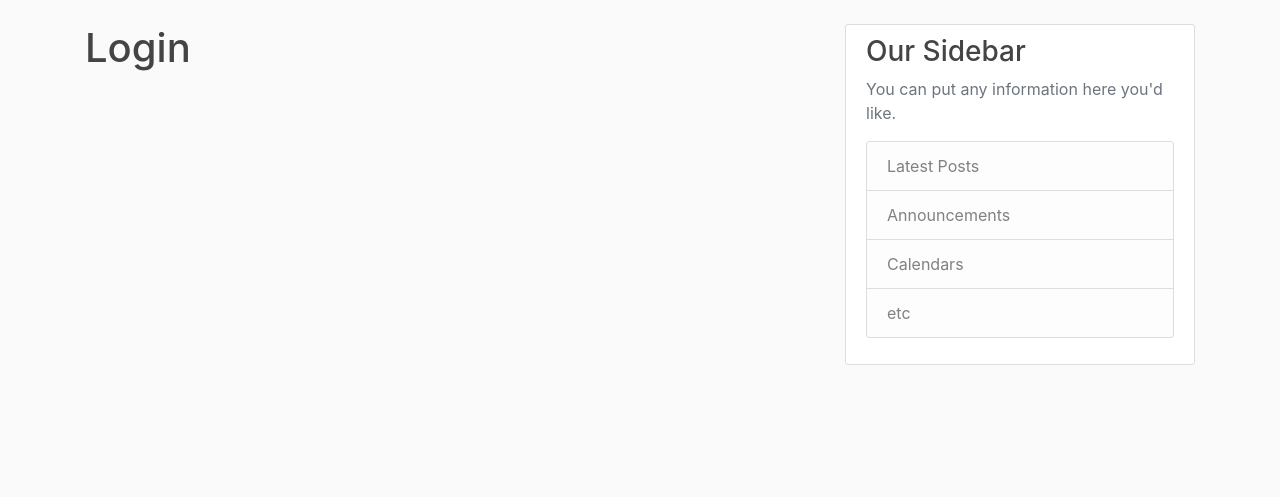
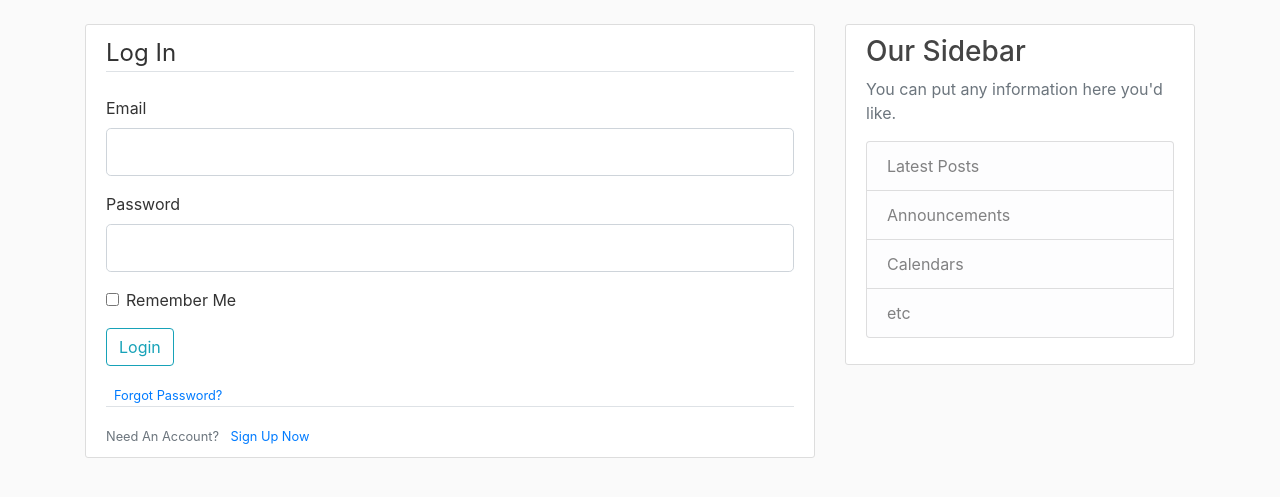
Before and after one commit to KeithChasen/test-flask-web-app, a Flask app: page /login in a window 1280 px wide. Shown: the part 56-553 px from the top of the page. Run offline with Flask 2, Linux system fonts and the light colour scheme; some libraries are stand-ins or nearby versions.

Commit message:
basic validation for login

```diff
--- a/flaskblog.py
+++ b/flaskblog.py
@@ -35,9 +35,15 @@ def register():
         return redirect(url_for('home'))
     return render_template('register.html', title='Register', form=form)
 
-@app.route('/login')
+@app.route('/login', methods=['GET', 'POST'])
 def login():
     form = LoginForm()
+    if form.validate_on_submit():
+        if form.email.data == 'admin@mail.com' and form.password.data == 'password':
+            flash('You have been logged in', 'success')
+            return redirect(url_for('home'))
+        else:
+            flash('Login Failed', 'danger')
     return render_template('login.html', title='Login', form=form)
 
 if __name__ == '__main__':
--- a/templates/login.html
+++ b/templates/login.html
@@ -1,5 +1,58 @@
 {% extends "layout.html" %}
 
 {% block content %}
-    <h1>Login</h1>
+    <div class="content-section">
+        <form action="" method="post">
+            {{ form.hidden_tag()}}
+            <fieldset class="form-group">
+                <legend class="border-bottom mb-4">Log In</legend>
+                <div class="form-group">
+                    {{ form.email.label(class="form-control-label") }}
+                    {% if form.email.errors %}
+                        {{ form.email(class="form-control form-control-lg is-invalid") }}
+                        <div class="invalid-feedback">
+                            {% for error in form.email.errors %}
+                                <span>
+                                    {{ error }}
+                                </span>
+                            {% endfor %}
+                        </div>
+                    {% else %}
+                       {{ form.email(class="form-control form-control-lg") }}
+                    {% endif %}
+                </div>
+                <div class="form-group">
+                    {{ form.password.label(class="form-control-label") }}
+                    {% if form.password.errors %}
+                        {{ form.password(class="form-control form-control-lg is-invalid") }}
+                        <div class="invalid-feedback">
+                            {% for error in form.password.errors %}
+                                <span>
+                                    {{ error }}
+                                </span>
+                            {% endfor %}
+                        </div>
+                    {% else %}
+                       {{ form.password(class="form-control form-control-lg") }}
+                    {% endif %}
+                </div>
+                <div class="form-check">
+                    {{ form.remember(class="form-check-input") }}
+                    {{ form.remember.label(class="form-check-label") }}
+                </div>
+            </fieldset>
+            <div class="form-group">
+                {{ form.submit(class="btn btn-outline-info") }}
+            </div>
+            <small class="text-muted ml-2">
+                <a href="#">Forgot Password?</a>
+            </small>
+        </form>
+        <div class="border-top pt-3">
+            <small class="text-muted">
+                Need An Account?
+                <a href="{{ url_for('register') }}" class="ml-2">Sign Up Now</a>
+            </small>
+        </div>
+    </div>
 {% endblock content %}
```
